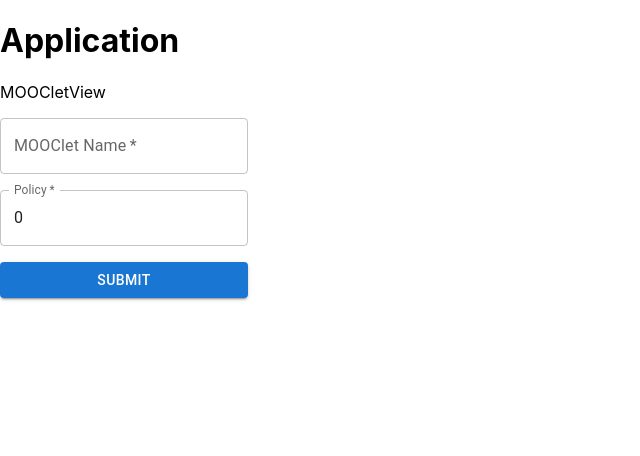
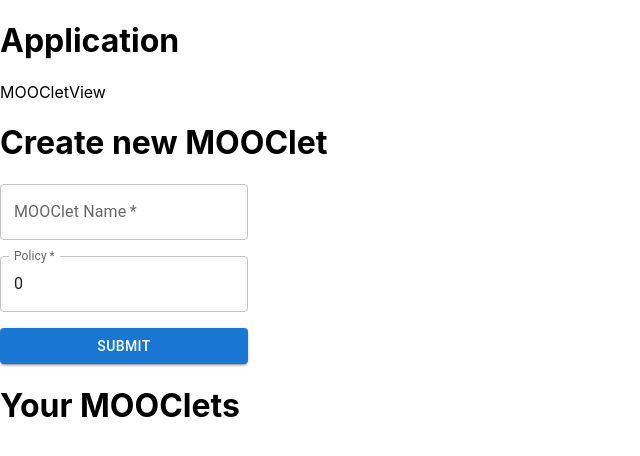
Before and after one commit to TODO-teamname/IAIbackend, a React (Create React App) app in the folder frontend/: page /mooclet in a window 1280 px wide. Shown: the top 456 px of the page, without its empty margins (0-640 px from the left). Built offline with nearby package versions, Linux system fonts and the light colour scheme.

Commit message:
the commit where everything actually runs (npm start)

```diff
--- a/frontend/src/Components/MOOCletCreator/MOOCletCreator.tsx
+++ b/frontend/src/Components/MOOCletCreator/MOOCletCreator.tsx
@@ -2,6 +2,7 @@ import { Button, FormControl, TextField } from '@mui/material';
 import { Component, SyntheticEvent } from 'react';
 import './moocletcreator.css';
 
+// eslint-disable-next-line @typescript-eslint/no-empty-interface
 interface Props {}
 
 interface State {
@@ -24,6 +25,7 @@ export default class MOOCletCreator extends Component<Props, State> {
     const name = target.name;
     this.setState({
       [name]: value,
+      // eslint-disable-next-line @typescript-eslint/no-explicit-any
     } as any); // <-- Hack
   };
 
@@ -35,6 +37,7 @@ export default class MOOCletCreator extends Component<Props, State> {
   render(): JSX.Element {
     return (
       <div className="mooclet-creator">
+        <h1>Create new MOOClet</h1>
         <form onSubmit={this.handleSubmit}>
           <FormControl className="new-mooclet-form">
             <TextField
--- a/frontend/src/Components/MOOCletView/MOOCletView.tsx
+++ b/frontend/src/Components/MOOCletView/MOOCletView.tsx
@@ -38,6 +38,7 @@ export default class MOOCletView extends Component<Props, State> {
       <div className="moocletview-wrapper">
         <p>MOOCletView</p>
         <MOOCletCreator />
+        <h1>Your MOOClets</h1>
         {this.renderMOOClets}
       </div>
     );
--- a/frontend/src/index.tsx
+++ b/frontend/src/index.tsx
@@ -8,7 +8,7 @@ ReactDOM.render(
   <React.StrictMode>
     <App />
   </React.StrictMode>,
-  document.getElementById('root')
+  document.getElementById('root'),
 );
 
 // If you want to start measuring performance in your app, pass a function
```
Also changed, not shown: 1 other file (tests, documents, lock files or other folders).
